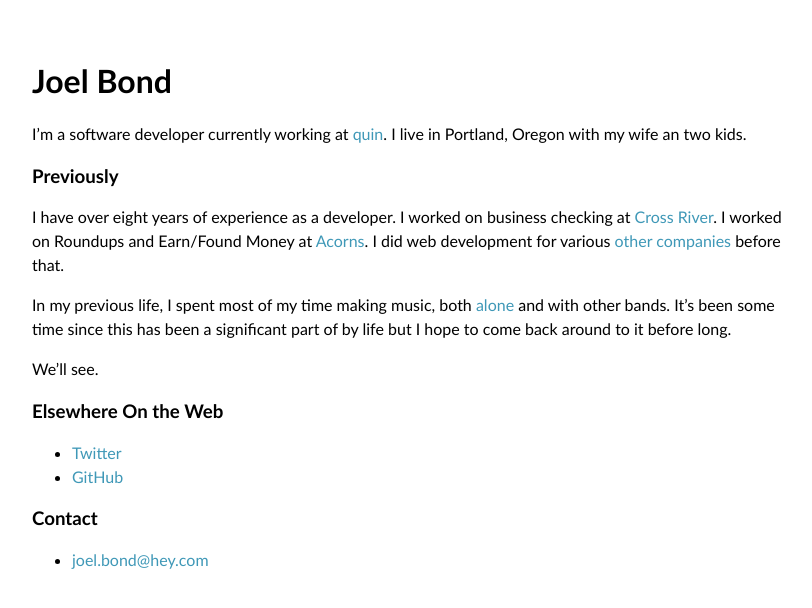
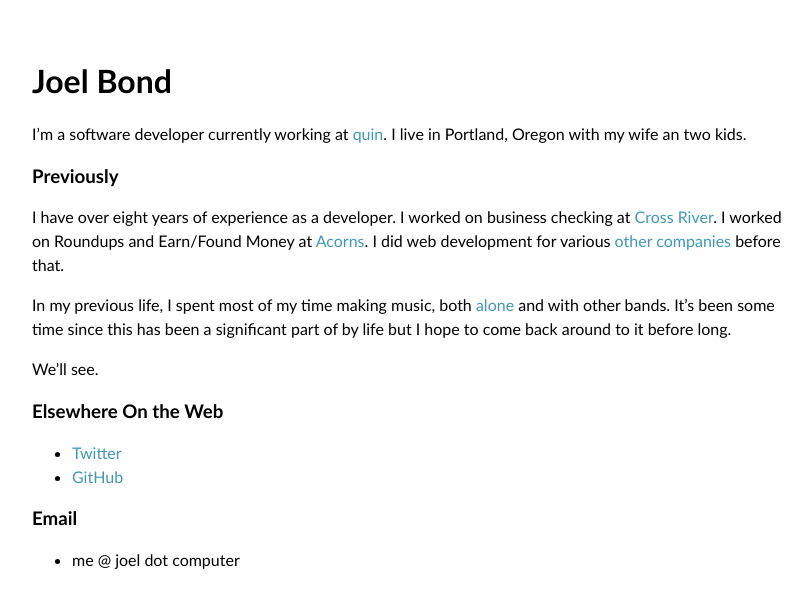
Before and after one commit to Joeltbond/joeltbond.github.io, a Jekyll site: the page built from index.markdown, in a window 1280 px wide. Shown: the top 608 px of the page, without its empty margins (228-1040 px from the left). Built offline with Jekyll 4.4.1, drawn with Linux system fonts in a browser that asks for light colours.

Commit message:
update email

```diff
--- a/index.markdown
+++ b/index.markdown
@@ -18,6 +18,6 @@
 - [Twitter](https://twitter.com/@joeldotcomputer)
 - [GitHub](https://github.com/Joeltbond)
 
-### Contact
+### Email
 
-- [joel.bond@hey.com](mailto:joel.bond@hey.com)
+- me @ joel dot computer
```
Also changed, not shown: README.md.
